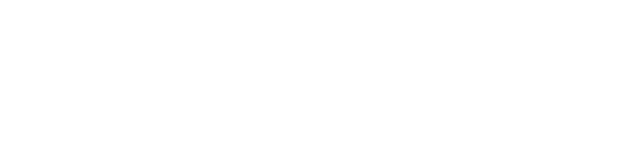
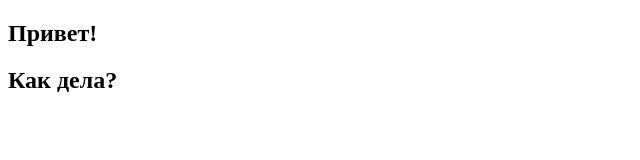
Before and after one commit to LarisaKindalova/first-project, a plain HTML site: page index.html in a window 1280 px wide. Shown: the whole page, without its empty margins (0-640 px from the left). Drawn offline with Linux system fonts and the light colour scheme.

Commit message:
Добавлена ращметка

```diff
--- a/index.html
+++ b/index.html
@@ -8,5 +8,11 @@
 </head>
 <body>
 
+  <div>
+<h2> Привет!</h2>
+  </div>
+<div>
+  <h2>Как  дела?</h2>
+</div>
 </body>
 </html>
```
